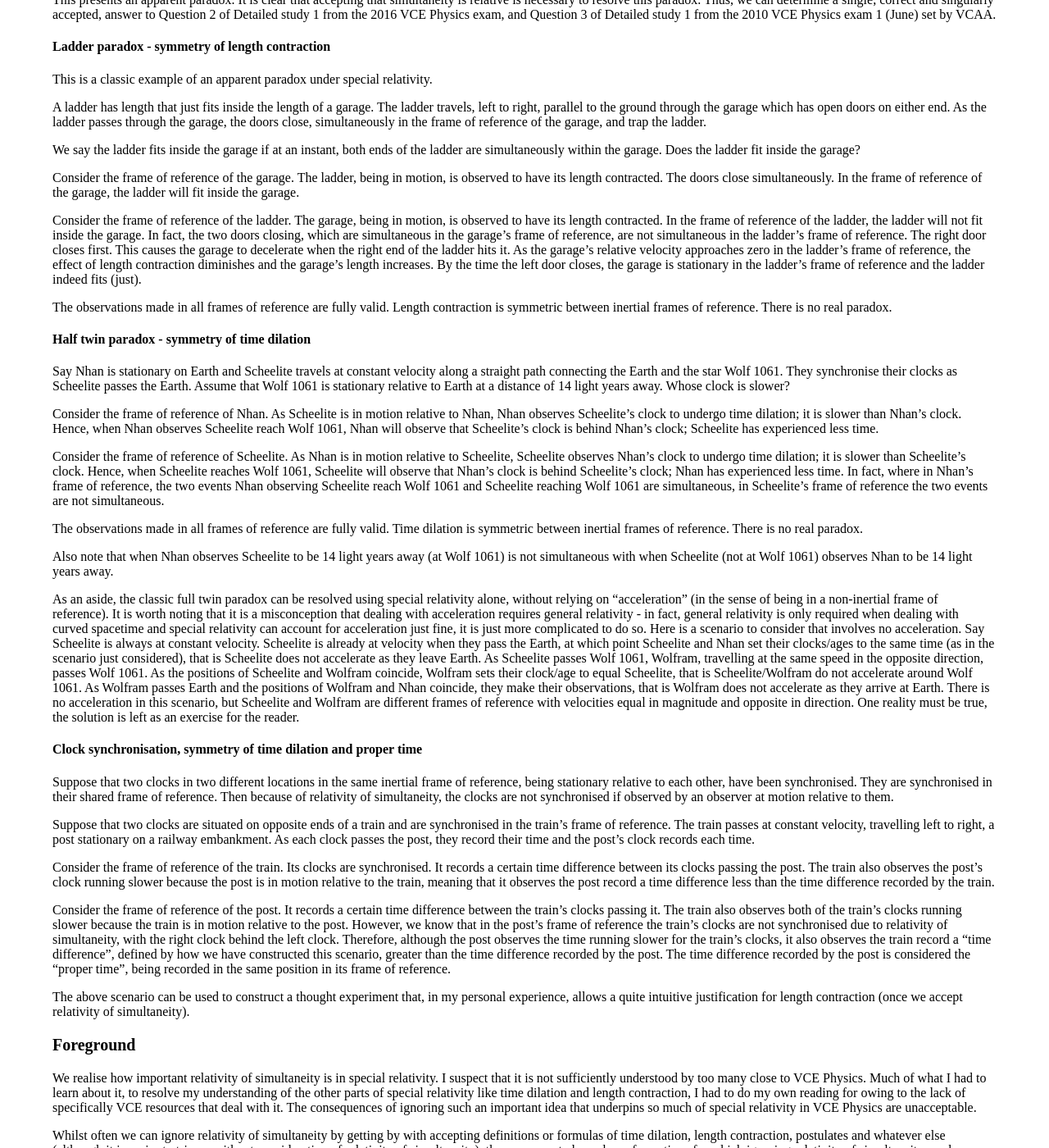
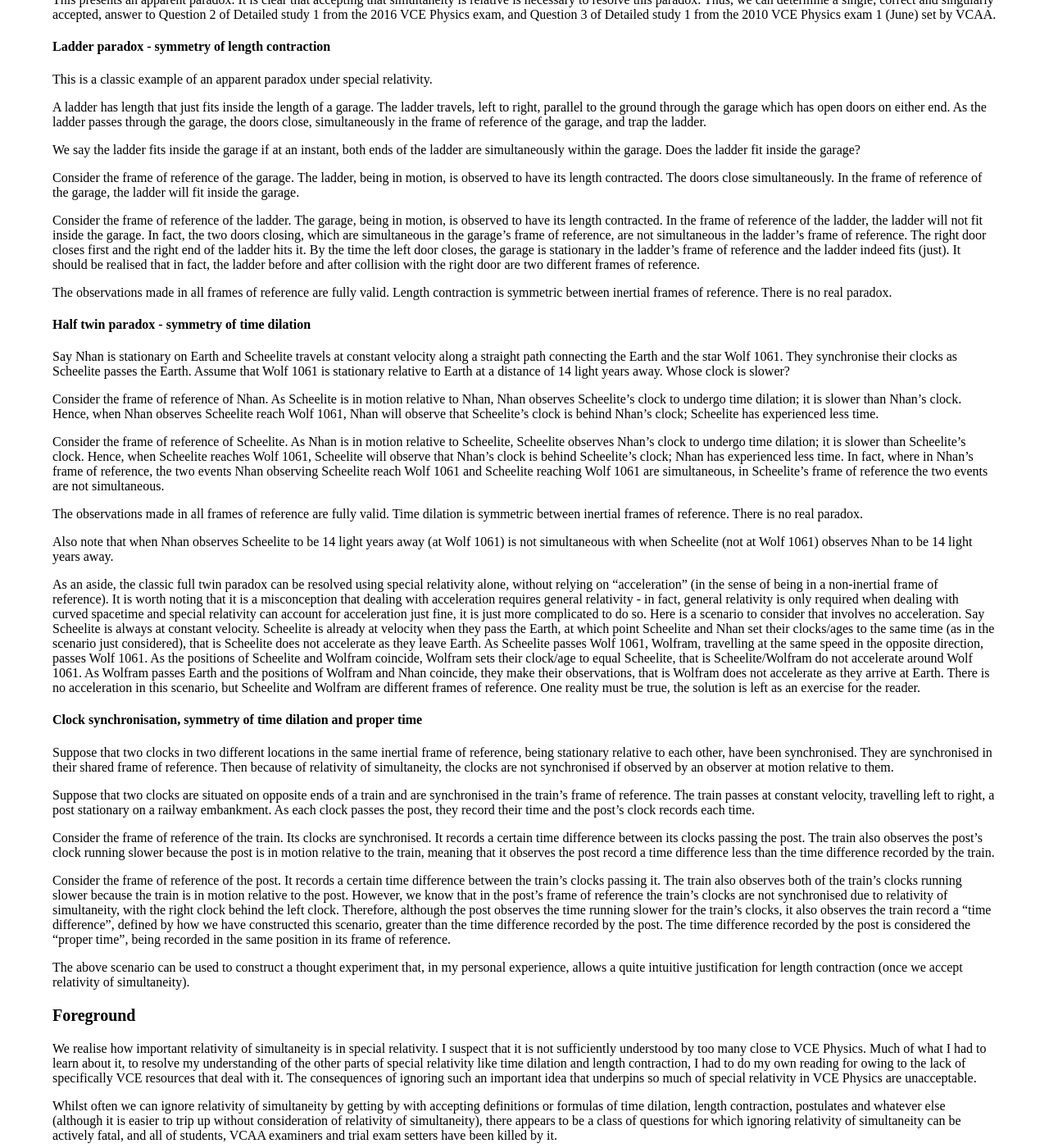
Before and after one commit to nhtnhanbn/nhtnhanbn.github.io, a Jekyll site: the page built from _repository/vcesimultaneity.md, in a window 1280 px wide and 1400 px high, scrolled down 1114 px. Shown: the whole window at 82% size. Built offline with Jekyll 4.4.1, drawn with Linux system fonts in a browser that asks for light colours.

Commit message:
_repository/vcesimultaneity.md

```diff
--- a/_repository/vcesimultaneity.md
+++ b/_repository/vcesimultaneity.md
@@ -51,7 +51,7 @@ We say the ladder fits inside the garage if at an instant, both ends of the ladd
 
 Consider the frame of reference of the garage. The ladder, being in motion, is observed to have its length contracted. The doors close simultaneously. In the frame of reference of the garage, the ladder will fit inside the garage.
 
-Consider the frame of reference of the ladder. The garage, being in motion, is observed to have its length contracted. In the frame of reference of the ladder, the ladder will not fit inside the garage. In fact, the two doors closing, which are simultaneous in the garage's frame of reference, are not simultaneous in the ladder's frame of reference. The right door closes first. This causes the garage to decelerate when the right end of the ladder hits it. As the garage's relative velocity approaches zero in the ladder's frame of reference, the effect of length contraction diminishes and the garage's length increases. By the time the left door closes, the garage is stationary in the ladder's frame of reference and the ladder indeed fits (just).
+Consider the frame of reference of the ladder. The garage, being in motion, is observed to have its length contracted. In the frame of reference of the ladder, the ladder will not fit inside the garage. In fact, the two doors closing, which are simultaneous in the garage's frame of reference, are not simultaneous in the ladder's frame of reference. The right door closes first and the right end of the ladder hits it. By the time the left door closes, the garage is stationary in the ladder's frame of reference and the ladder indeed fits (just). It should be realised that in fact, the ladder before and after collision with the right door are two different frames of reference.
 
 The observations made in all frames of reference are fully valid. Length contraction is symmetric between inertial frames of reference. There is no real paradox.
 
@@ -67,7 +67,7 @@ The observations made in all frames of reference are fully valid. Time dilation
 
 Also note that when Nhan observes Scheelite to be 14 light years away (at Wolf 1061) is not simultaneous with when Scheelite (not at Wolf 1061) observes Nhan to be 14 light years away.
 
-As an aside, the classic full twin paradox can be resolved using special relativity alone, without relying on "acceleration" (in the sense of being in a non-inertial frame of reference). It is worth noting that it is a misconception that dealing with acceleration requires general relativity - in fact, general relativity is only required when dealing with curved spacetime and special relativity can account for acceleration just fine, it is just more complicated to do so. Here is a scenario to consider that involves no acceleration. Say Scheelite is always at constant velocity. Scheelite is already at velocity when they pass the Earth, at which point Scheelite and Nhan set their clocks/ages to the same time (as in the scenario just considered), that is Scheelite does not accelerate as they leave Earth. As Scheelite passes Wolf 1061, Wolfram, travelling at the same speed in the opposite direction, passes Wolf 1061. As the positions of Scheelite and Wolfram coincide, Wolfram sets their clock/age to equal Scheelite, that is Scheelite/Wolfram do not accelerate around Wolf 1061. As Wolfram passes Earth and the positions of Wolfram and Nhan coincide, they make their observations, that is Wolfram does not accelerate as they arrive at Earth. There is no acceleration in this scenario, but Scheelite and Wolfram are different frames of reference with velocities equal in magnitude and opposite in direction. One reality must be true, the solution is left as an exercise for the reader.
+As an aside, the classic full twin paradox can be resolved using special relativity alone, without relying on "acceleration" (in the sense of being in a non-inertial frame of reference). It is worth noting that it is a misconception that dealing with acceleration requires general relativity - in fact, general relativity is only required when dealing with curved spacetime and special relativity can account for acceleration just fine, it is just more complicated to do so. Here is a scenario to consider that involves no acceleration. Say Scheelite is always at constant velocity. Scheelite is already at velocity when they pass the Earth, at which point Scheelite and Nhan set their clocks/ages to the same time (as in the scenario just considered), that is Scheelite does not accelerate as they leave Earth. As Scheelite passes Wolf 1061, Wolfram, travelling at the same speed in the opposite direction, passes Wolf 1061. As the positions of Scheelite and Wolfram coincide, Wolfram sets their clock/age to equal Scheelite, that is Scheelite/Wolfram do not accelerate around Wolf 1061. As Wolfram passes Earth and the positions of Wolfram and Nhan coincide, they make their observations, that is Wolfram does not accelerate as they arrive at Earth. There is no acceleration in this scenario, but Scheelite and Wolfram are different frames of reference. One reality must be true, the solution is left as an exercise for the reader.
 
 #### Clock synchronisation, symmetry of time dilation and proper time
 
```
